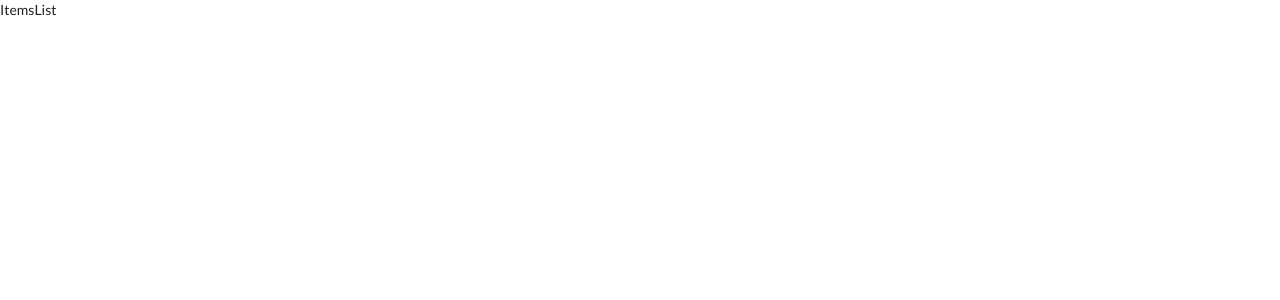
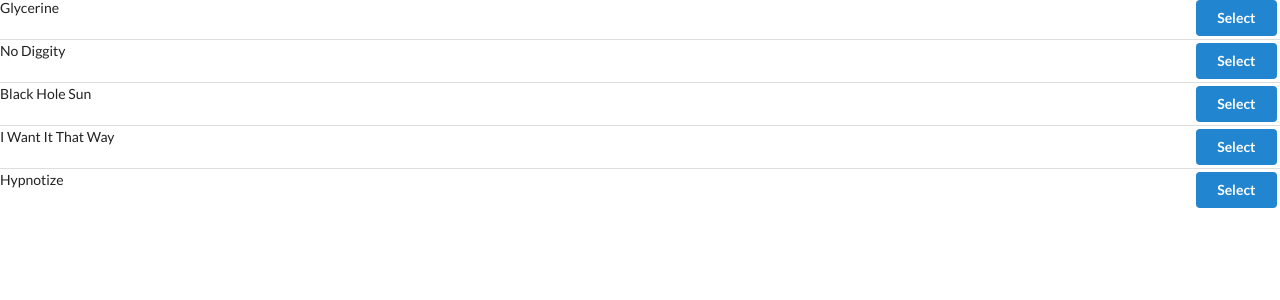
Before and after one commit to agviray/items-and-details, a React (Create React App) app: page / in a window 1280 px wide. Shown: the top 300 px of the page. Built offline with nearby package versions, Linux system fonts and the light colour scheme.

Commit message:
Create renderList function to render list items

```diff
--- a/src/components/ItemsList.js
+++ b/src/components/ItemsList.js
@@ -3,11 +3,25 @@ import { connect } from 'react-redux';
 
 // Using class based component here.
 class ItemsList extends React.Component {
+  renderList() {
+    return this.props.items.map((item) => {
+      return (
+        <div className="item" key={item.title}>
+          <div className="right floated content">
+            <button className="ui button primary">
+              Select
+            </button>
+          </div>
+          <div className="content">{item.title}</div>
+        </div>
+      );
+    });
+  }
+
   render() {
-    console.log(this.props)
     return (
-      <div>
-        ItemsList
+      <div className="ui divided list">
+        {this.renderList()}
       </div>
     );
   }
```
